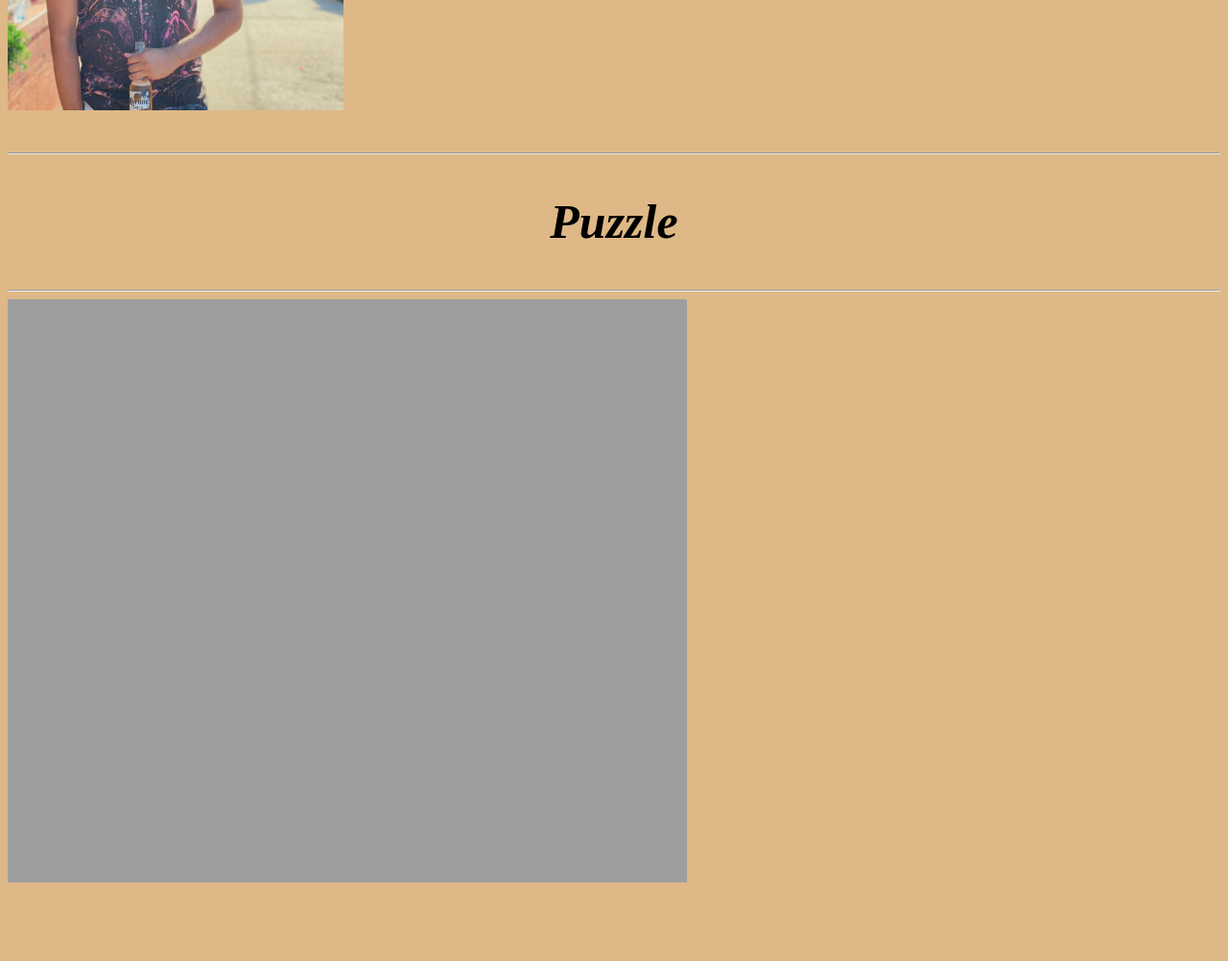
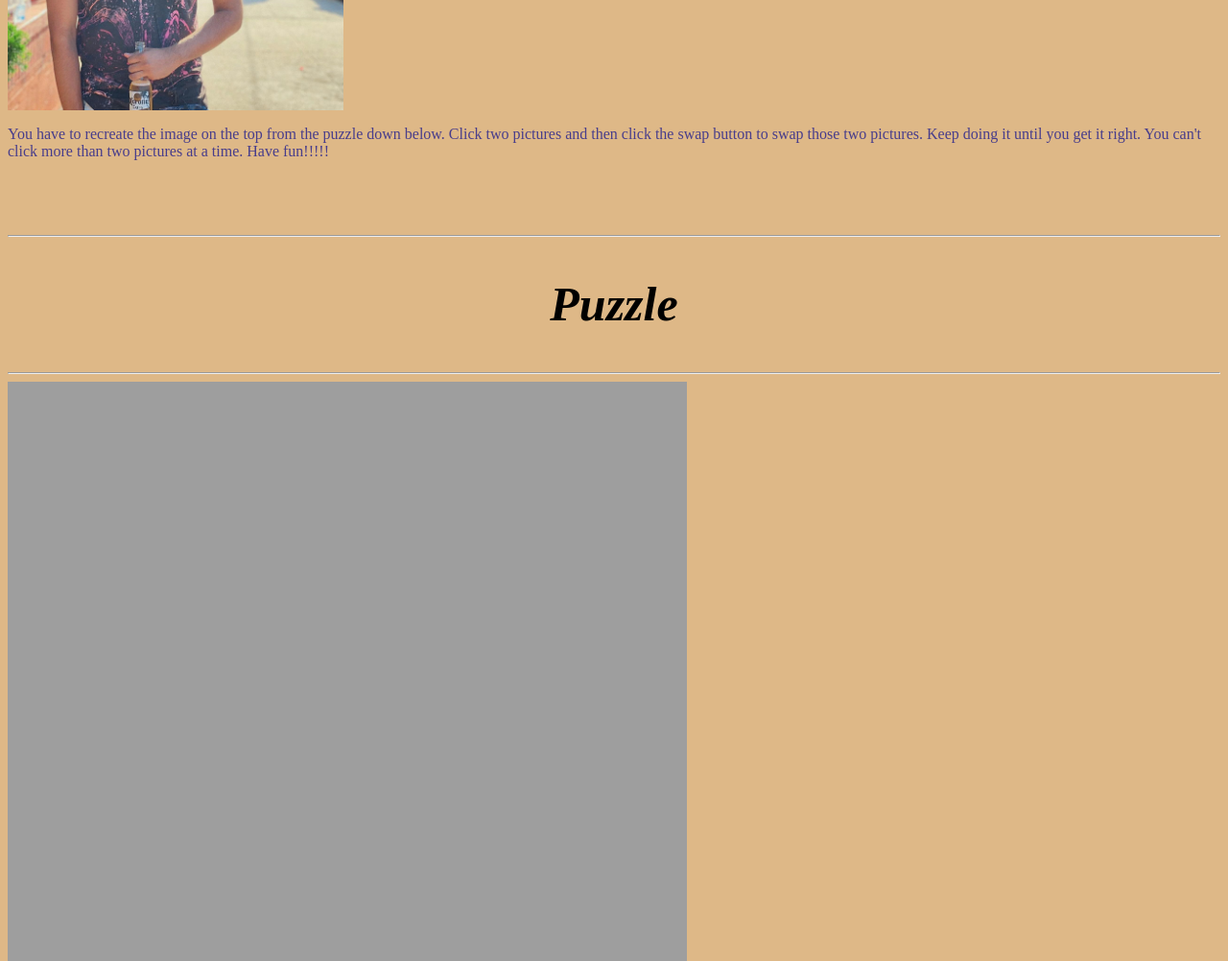
Before and after one commit to Chandradeb/picture-puzzle-game, a plain HTML site: page index.html in a window 1280 px wide. Shown: the part 380-1382 px from the top of the page at 96% size. Before the commit the page ends 1296 px from the top, so only its background shows below. Drawn offline with nearby package versions, Linux system fonts and the light colour scheme; grey boxes are pictures that could not be loaded.

Commit message:
Update index.html

```diff
--- a/index.html
+++ b/index.html
@@ -13,6 +13,10 @@
         <br>
         <p><b>This is the original picture you will try to recreate using you awesome puzzle skills</b></p>
         <img width = 350 src = "me.jpg" alt="Just me"/>
+        <p id ="rule">
+            You have to recreate the image on the top from the puzzle down below. Click two pictures and then click the swap button to swap those two pictures. Keep doing it
+            until you get it right. You can't click more than two pictures at a time. Have fun!!!!!
+        </p>
         <br> <br> <br> <hr>
         <center>
         <h2><i>Puzzle</i></h2>
@@ -40,7 +44,7 @@
         <p>
             <center>
                 <b id = "turns">
-                    Turn(s): <span id ="turn"></span>
+                    <span id ="turn"></span>
                 </b>
             </center>
         </p>
```
